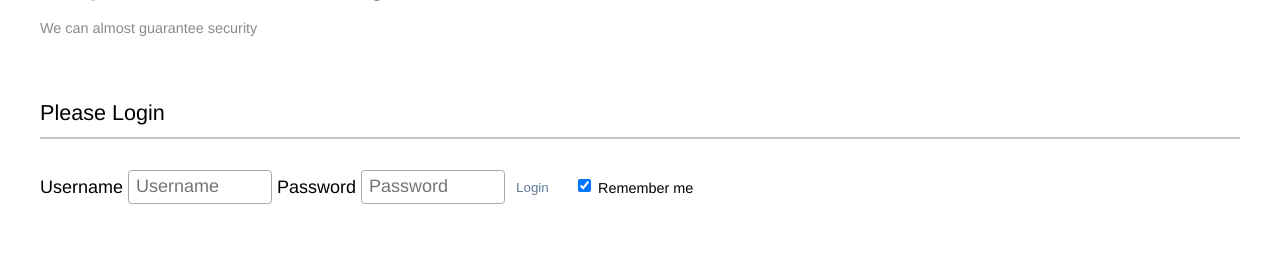
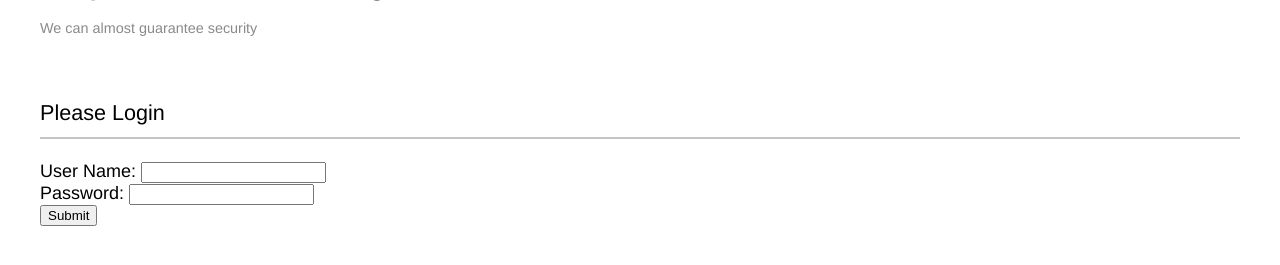
Before and after one commit to Weavensting/350-database, a PHP site: page /login.html in a window 1280 px wide. Shown: the part 215-480 px from the top of the page. Run offline with PHP 8.4, Linux system fonts and the light colour scheme.

Commit message:
Add files via upload

```diff
--- /dev/null
+++ b/config.php
@@ -0,0 +1,6 @@
+<?php
+    define('DBUSER','root');
+   define('DBPWD','6(z=n7em,W;uX,[p');
+   define('DBHOST','192.168.50.56');
+   define('DBNAME','secure');
+?>
--- a/login.html
+++ b/login.html
@@ -9,23 +9,15 @@
       <h1 class="black header-select-right" id="reads">Login</h1>
       <div class="gray sub-header">We can almost guarantee security</div>
       <br>
-      <form action="login.php">
+
 <div class="full-header">
       Please Login
     </div>
-        <div class="container">
-          Username
-          <input class="text-input" type="text" placeholder=" Username" name="uname" required>
-
-         Password
-          <input class="text-input" type="password" placeholder=" Password" name="psw" required>
-
-          <button type="submit">Login</button>
-          <label>
-            <input type="checkbox" checked="checked" name="remember"> Remember me
-          </label>
-        </div>
-      </form>
+        <form action="login.php" method="post">
+User Name: <input type="text" name="name" required><br>
+Password: <input type="password" name="email" required><br>
+<input type="submit">
+</form>
     </div>
   </body>
 </html>
```
Also changed, not shown: login.php (+10 -34 lines).
